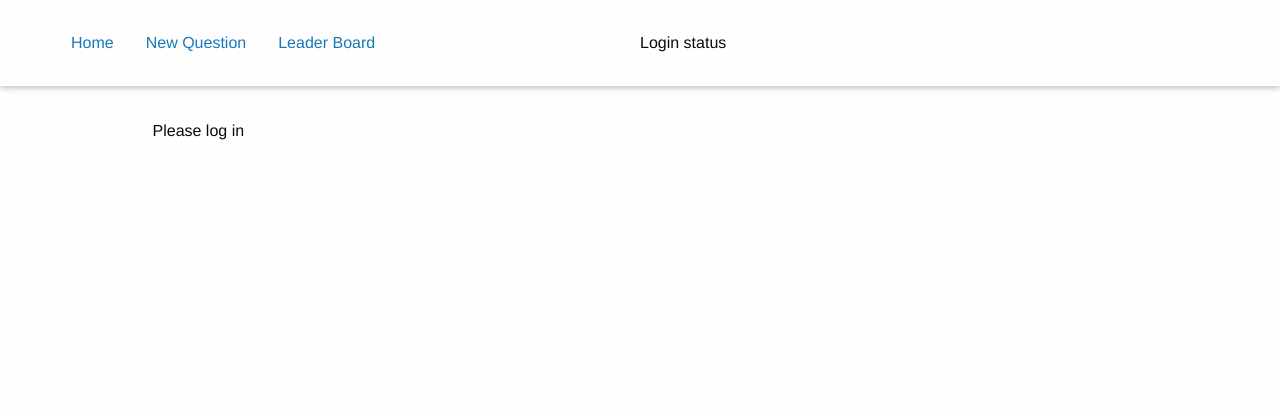
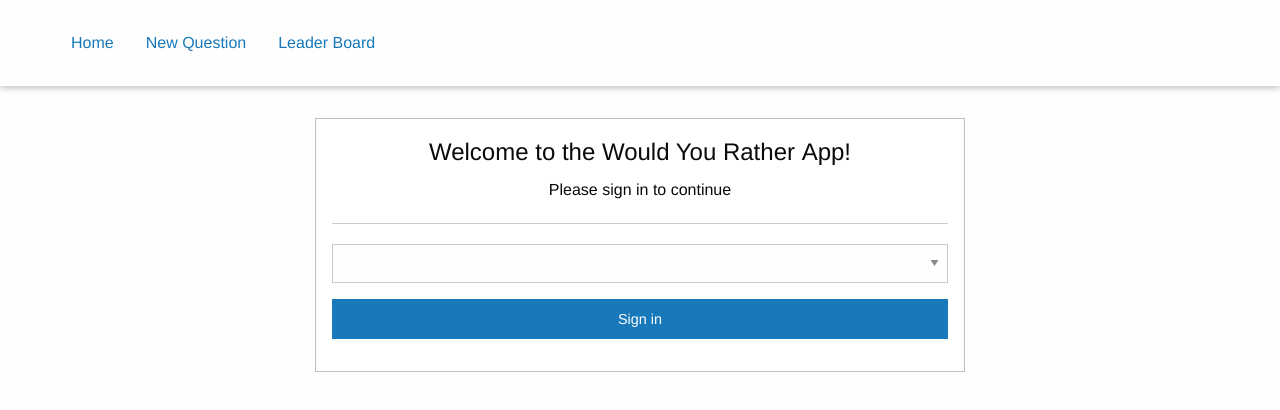
Before and after one commit to marynapl/reactnd-would-you-rather, a React (Create React App) app: page / in a window 1280 px wide. Shown: the top 410 px of the page. Built offline with nearby package versions, Linux system fonts and the light colour scheme.

Commit message:
Add login/logout

```diff
--- a/src/components/App.js
+++ b/src/components/App.js
@@ -7,6 +7,7 @@ import Dashboard from './Dashboard'
 import NewQuestion from './NewQuestion'
 import QustionPage from './QuestionPage'
 import LeaderBoard from './LeaderBoard'
+import Login from './Login'
 
 class App extends Component {
   componentDidMount() {
@@ -17,11 +18,12 @@ class App extends Component {
       <Router>
         <Fragment>
           <TopBanner />
+          <main>
             <div className="grid-container">
               <div className="grid-x align-center">
                 <div className="cell small-12 medium-10">
-                {this.props.loggedIn == true
-                  ? <p>Please log in</p>
+                  {this.props.loggedIn === true
+                    ? <Login />
                     : <div>
                         <Route path='/' exact component={Dashboard} />
                         <Route path='/questions/:id' component={QustionPage} />
@@ -32,6 +34,7 @@ class App extends Component {
                 </div>
               </div>
             </div>
+          </main>
         </Fragment>
       </Router>
 
--- /dev/null
+++ b/src/components/Login.js
@@ -0,0 +1,68 @@
+import React, { Component } from 'react'
+import { connect } from 'react-redux'
+import { setAutherUser } from '../actions/authedUser'
+
+class Login extends Component {
+  state = {
+    selected: ''
+  }
+  handleChange = (e) => {
+    const selected = e.target.value
+
+    this.setState(() => ({
+      selected
+    }))
+  }
+  handleSubmit = (e) => {
+    e.preventDefault()
+    const { selected } = this.state
+    const { dispatch } = this.props
+
+    dispatch(setAutherUser(selected))
+  }
+  render() {
+    const { users } = this.props
+    return (
+      <div className="grid-x align-center">
+        <div className="small-12 medium-8">
+          <div className="callout text-center">
+            <h1>Welcome to the Would You&nbsp;Rather&nbsp;App!</h1>
+            <p>
+              Please sign in to continue
+            </p>
+            <hr />
+            <form onSubmit={this.handleSubmit}>
+              <label><span className="show-for-sr">Select user</span>
+                <select defaultValue="" onChange={this.handleChange}>
+                  <option value="" disabled={true}></option>
+                  {
+                    Object.keys(users).map((key) => {
+                      return (
+                        <option key={key} value={key}>{users[key].name}</option>
+                      )
+                    })
+                  }
+
+                </select>
+              </label>
+              <button
+                type="submit"
+                className="button expanded"
+              >
+                Sign in
+              </button>
+            </form>
+          </div>
+        </div>
+      </div>
+    )
+  }
+}
+
+const mapStateToProps = ({ users }) => {
+  return {
+    users
+  }
+}
+
+export default connect(mapStateToProps)(Login)
--- a/src/components/LoginStatus.js
+++ b/src/components/LoginStatus.js
@@ -1,11 +1,36 @@
-import React, { Component } from 'react'
+import React, { Component, Fragment } from 'react'
+import { connect } from 'react-redux'
+import { setAutherUser } from '../actions/authedUser'
 
 class LoginStatus extends Component {
-  render(){
-    return(
-      <div>Login status</div>
+  handleChange = (e) => {
+    e.preventDefault()
+    const { dispatch } = this.props
+
+    dispatch(setAutherUser(null))
+  }
+  render() {
+    const { loggedIn, user } = this.props;
+    return (
+      <Fragment>
+        {loggedIn === false
+          ? null
+          : <div className="login-status">
+              Hello, { user.name }
+              <a href="#" onClick={this.handleChange}>Logout</a>
+            </div>
+        }
+      </Fragment>
     )
   }
 }
 
-export default LoginStatus
+const mapStateToProps = ({ authedUser, users }) => {
+  const user = users[authedUser]
+  return {
+    loggedIn: authedUser !== null,
+    user
+  }
+}
+
+export default connect(mapStateToProps)(LoginStatus)
--- a/src/components/TopBanner.js
+++ b/src/components/TopBanner.js
@@ -7,7 +7,7 @@ export default function TopBanner() {
     <header>
       <div className="grid-container">
         <div className="grid-x align-middle">
-        <div className="cell small-12 medium-6 medium-order-2">
+        <div className="cell small-12 medium-6 medium-order-2 medium-text-right">
             <LoginStatus />
           </div>
           <div className="cell small-12 medium-6 medium-order-1">
--- a/src/index.css
+++ b/src/index.css
@@ -1,6 +1,27 @@
 header {
-  padding: 1.5rem;
-  /* border-bottom: 2px solid #aaa; */
+  padding: 1.5rem 0;
   box-shadow: 0 2px 6px rgba(10,10,10,.25);
   margin-bottom: 2rem;
 }
+
+h1 {
+  font-size: 1.5rem;
+}
+
+select option[disabled="true"] {
+  color: #eee;
+}
+
+.text-right {
+  text-align: right;
+}
+
+@media (min-width: 40em){
+  .medium-text-right {
+    text-align: right;
+  }
+}
+
+.login-status a {
+  padding: .7rem 1rem;
+}
```
Lines whose indentation alone changed are shown as unchanged.
